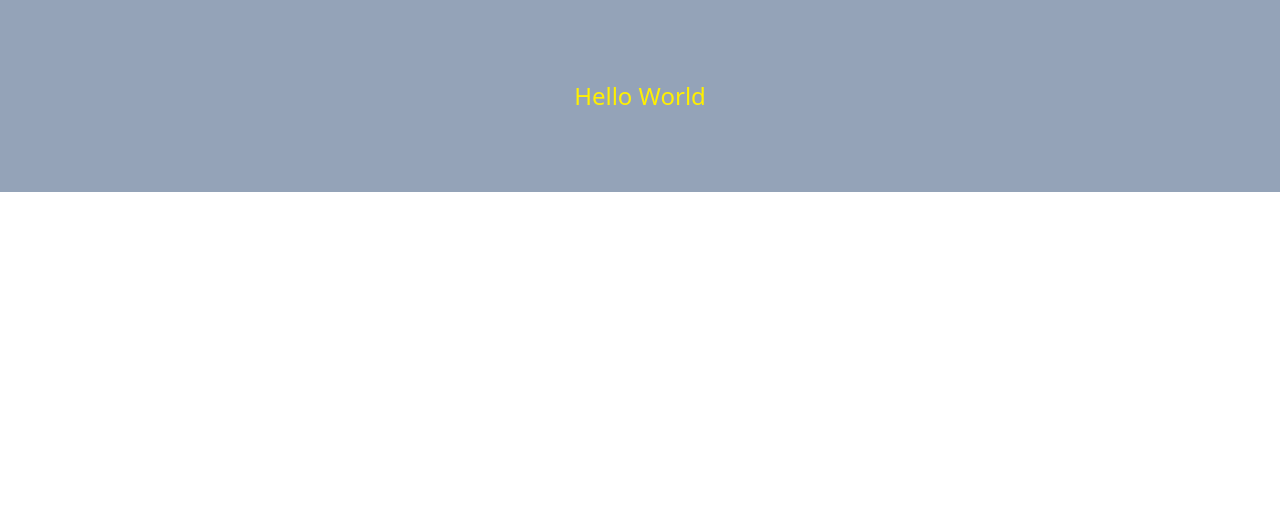
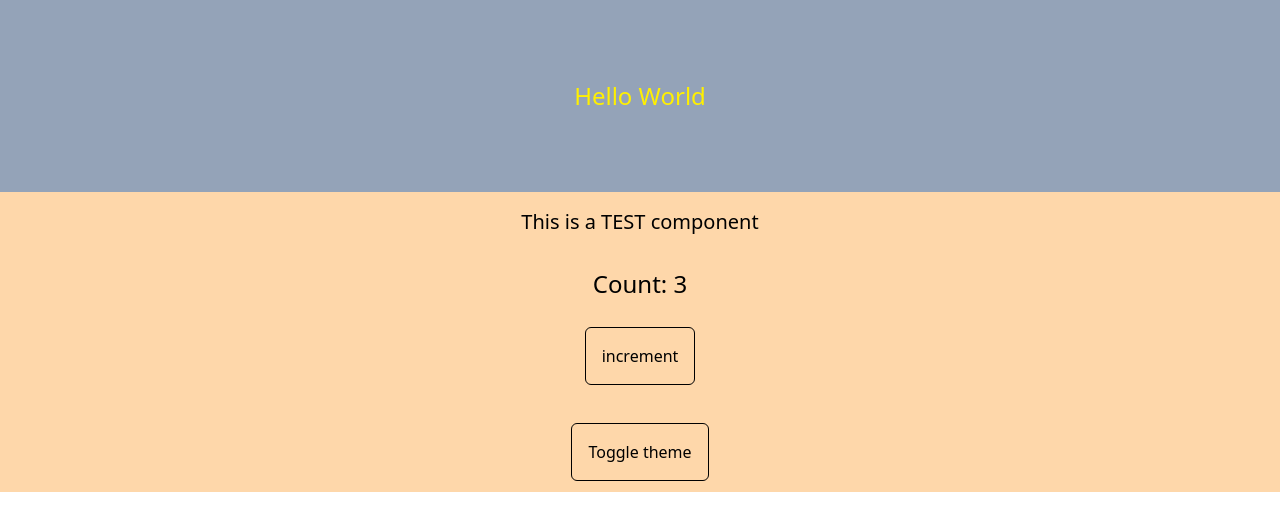
Before and after one commit to KiwiCodeSolution/Myasorobka, a React (Vite) app: page / in a window 1280 px wide. Shown: the top 530 px of the page. Built offline with nearby package versions, Linux system fonts and the light colour scheme.

Commit message:
mobX test component

```diff
--- a/package.json
+++ b/package.json
@@ -10,6 +10,8 @@
     "preview": "vite preview"
   },
   "dependencies": {
+    "mobx": "^6.9.0",
+    "mobx-react-lite": "^3.4.3",
     "react": "^18.2.0",
     "react-dom": "^18.2.0"
   },
--- a/src/App.jsx
+++ b/src/App.jsx
@@ -1,9 +1,13 @@
+import Test from "./components/test";
+
 function App() {
-
   return (
-    <div className="bg-slate-400 text-txt-main text-2xl text-center p-20">
-      Hello World
-    </div>
+    <>
+      <div className="bg-slate-400 text-txt-main text-2xl text-center p-20">
+        Hello World
+      </div>
+      <Test />
+    </>
   )
 }
 
--- /dev/null
+++ b/src/components/test.jsx
@@ -0,0 +1,21 @@
+import { observer } from "mobx-react-lite";
+import appState from "../mobX/appState";
+import counter from "../mobX/counter";
+
+console.log("app state theme:", appState.theme);
+// const { count, inc } = counter;
+
+const Test = observer(() => {
+  const themeStyle = appState.theme === "light" ? "bg-orange-200" : "bg-orange-600"
+
+  return (
+    <div className={`flex flex-col gap-y-4 ${themeStyle} w-full h-[300px]`}>
+      <p className="text-center text-xl p-4">This is a TEST component</p>
+      <h2 className="text-center text-2xl">Count: {counter.count}</h2>
+      <button className="m-auto w-fit p-4 border border-black rounded-md" type="button" onClick={() => counter.inc()}>increment</button>
+      <button className="m-auto w-fit p-4 border border-black rounded-md" type="button" onClick={() => appState.toggleTheme()}>Toggle theme</button>
+    </div>
+  )
+})
+
+export default Test;
--- /dev/null
+++ b/src/mobX/appState.js
@@ -0,0 +1,23 @@
+import { makeAutoObservable } from "mobx"
+
+class AppState {
+  theme = "light"
+
+  constructor() {
+    makeAutoObservable(this)
+  }
+
+  // setDarkTheme() {
+  //   console.log("Theme:", this.theme + " settig the dark theme");
+  //   this.theme = "dark"
+  // }
+  // setLightTheme() {
+  //   console.log("Theme:", this.theme + " settig the light theme");
+  //   this.theme = "light"
+  // }
+  toggleTheme() {
+    this.theme === "light" ? this.theme = "dark" : this.theme = "light"
+  }
+}
+
+export default new AppState;
--- /dev/null
+++ b/src/mobX/counter.js
@@ -0,0 +1,18 @@
+import { makeAutoObservable } from "mobx";
+
+class Counter {
+  count = 3
+
+  constructor () {
+    makeAutoObservable(this)
+  }
+
+  inc() {
+    this.count += 1
+  }
+  setCounter(arg) {
+    this.count += arg
+  }
+}
+
+export default new Counter;
```
Also changed, not shown: 1 other file (tests, documents, lock files or other folders).
